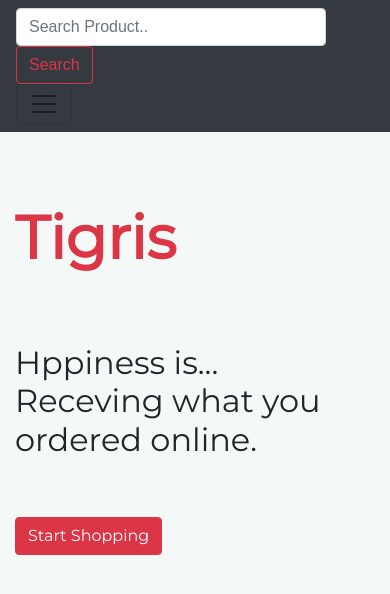
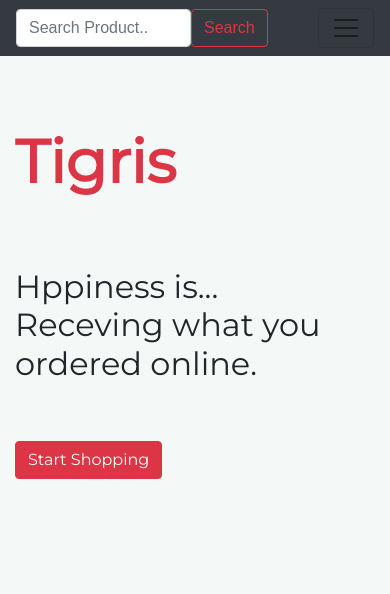
Before and after one commit to syadallah/Tigris-Clinet, a React app: page /products/1 in a window 390 px wide. Shown: the top 594 px of the page. Built offline with nearby package versions, Linux system fonts and the light colour scheme.

Commit message:
Make the search product form mobile responsive

```diff
--- a/src/index.scss
+++ b/src/index.scss
@@ -47,3 +47,8 @@
 .productForm {
 	float: left;
 }
+@media (min-width: 330px) {
+   .mr-sm-2 {
+		width: 175px;
+	}
+}
```
